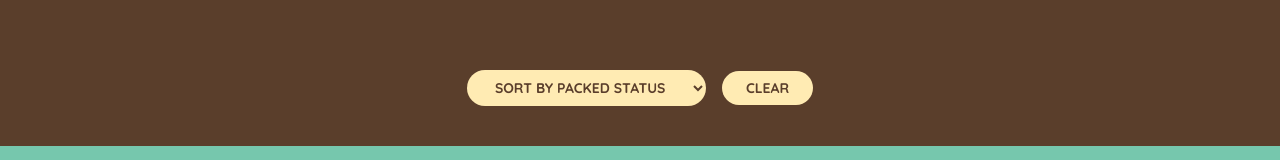
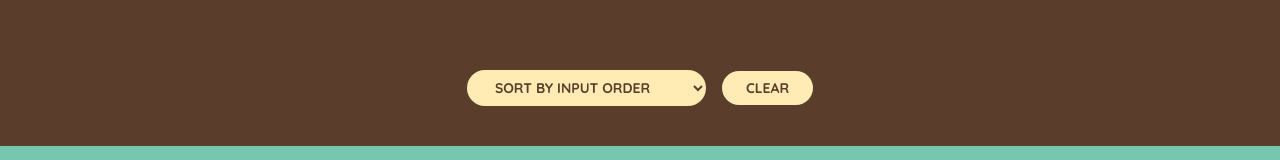
Before and after one commit to Mikiyas6/The-Far-Away-Travel-List, a React (Create React App) app: page / in a window 1280 px wide. Shown: the part 560-720 px from the top of the page. Built offline with nearby package versions, Linux system fonts and the light colour scheme.

Commit message:
I implemented the erasing functionality.

```diff
--- a/src/App.js
+++ b/src/App.js
@@ -2,12 +2,7 @@ import { useState } from "react";
 
 export default function App() {
   const [items, setItems] = useState([]);
-  const numItems = items.length;
-  let alreadyPacked = 0;
-  items.forEach((item) => {
-    if (item.packed) alreadyPacked += 1;
-  });
-  const percentage = Math.ceil((alreadyPacked / numItems) * 100);
+
   function handleAddItems(item) {
     setItems((items) => [...items, item]);
   }
@@ -22,7 +17,12 @@ export default function App() {
 
     setItems(newItems);
   }
-
+  function handleErase(e) {
+    const confirmed = window.confirm(
+      "Are you sure you want to delete all items?"
+    );
+    if (confirmed) setItems([]);
+  }
   return (
     <div className="app">
       <Logo />
@@ -31,12 +31,9 @@ export default function App() {
         items={items}
         handlePacked={handlePacked}
         handleDeleteItem={handleDeleteItem}
+        handleErase={handleErase}
       />
-      <Stats
-        numItems={numItems}
-        alreadyPacked={alreadyPacked}
-        percentage={percentage}
-      />
+      <Stats items={items} />
     </div>
   );
 }
@@ -80,8 +77,9 @@ function Form({ handleAddItems }) {
     </form>
   );
 }
-function PackingList({ items, handleDeleteItem, handlePacked }) {
-  const [sortBy, setSortBy] = useState("packed");
+function PackingList({ items, handleDeleteItem, handlePacked, handleErase }) {
+  const [sortBy, setSortBy] = useState("input");
+
   let sortedItems;
   if (sortBy === "input") sortedItems = items;
   if (sortBy === "description")
@@ -110,7 +108,7 @@ function PackingList({ items, handleDeleteItem, handlePacked }) {
           <option value="description">Sort by description</option>
           <option value="packed">Sort by packed status</option>
         </select>
-        <button type="">Clear</button>
+        <button onClick={handleErase}>Clear</button>
       </div>
     </div>
   );
@@ -132,13 +130,20 @@ function Item({ item, key, handleDeleteItem, handlePacked }) {
     </li>
   );
 }
-function Stats({ numItems, alreadyPacked, percentage }) {
+function Stats({ items }) {
+  const numItems = items.length;
   if (numItems === 0)
     return (
       <p className="stats">
         <em>Start adding some items to your packing list 🚀 </em>
       </p>
     );
+  let alreadyPacked = 0;
+  items.forEach((item) => {
+    if (item.packed) alreadyPacked += 1;
+  });
+  const percentage = Math.ceil((alreadyPacked / numItems) * 100);
+
   return (
     <footer className="stats">
       <em>
```
